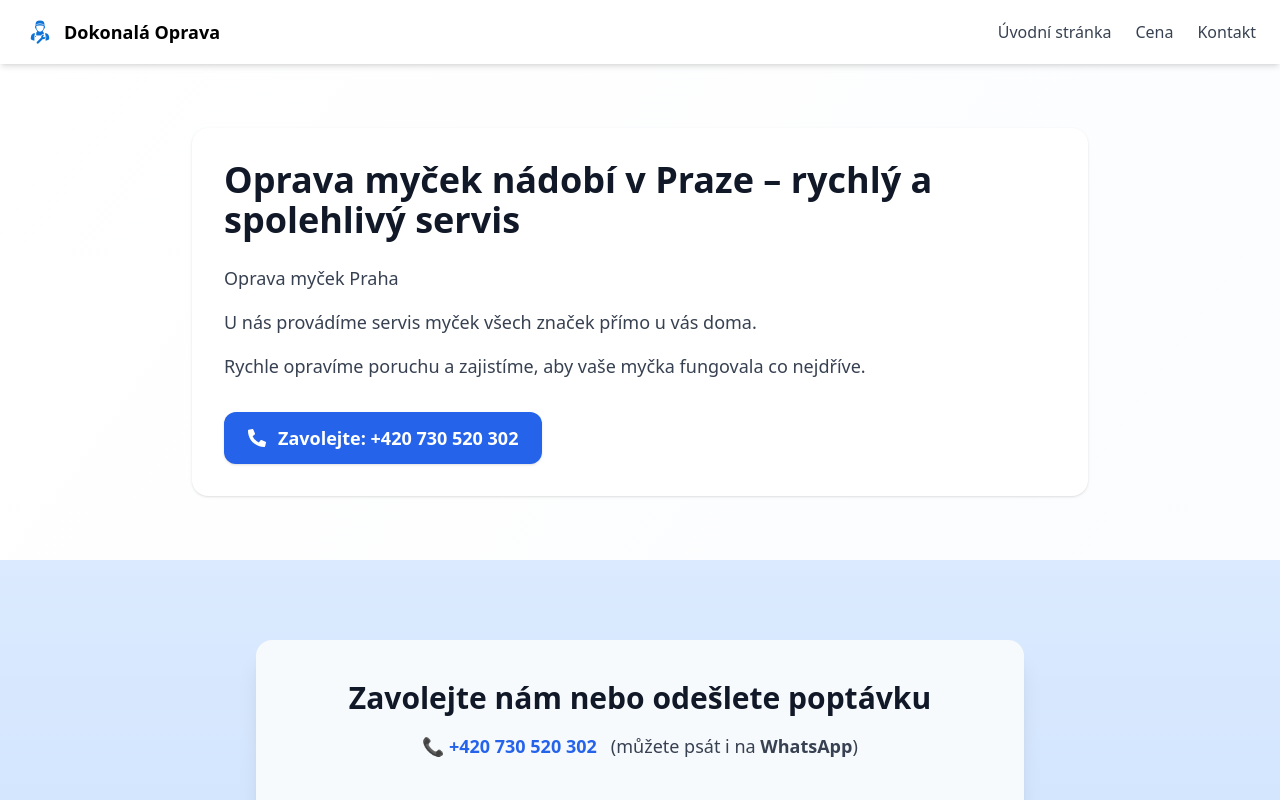
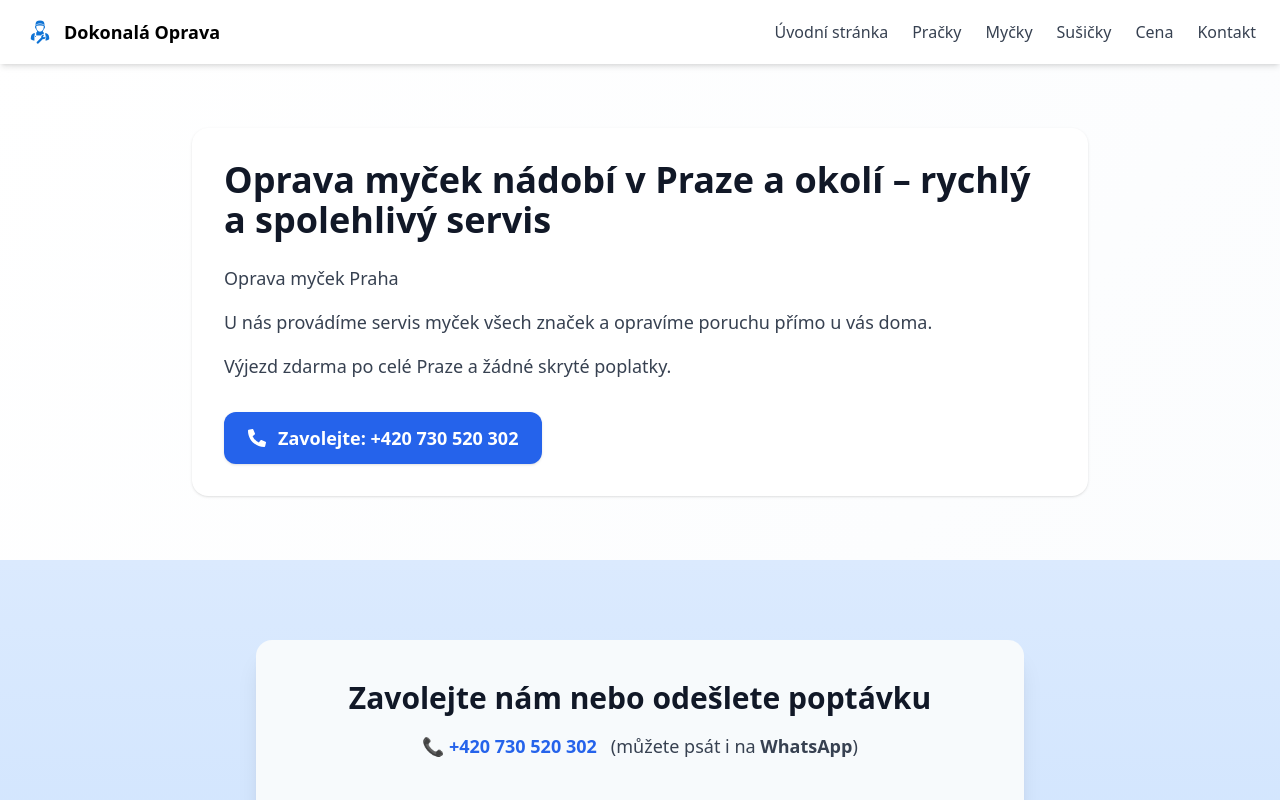
Before and after one commit to luatrix/oprava-cz, a React (Create React App) app: page /oprava-mycek-praha in a window 1280 px wide. Shown: the top 800 px of the page. Built offline with nearby package versions, Linux system fonts and the light colour scheme.

Commit message:
navigation

```diff
--- a/src/App.js
+++ b/src/App.js
@@ -5,22 +5,22 @@ import SeoServicePage from './pages/SeoServicePage';
 
 const seoPages = {
   '/oprava-pracek-praha': {
-    title: 'Oprava praček v Praze – rychlá a spolehlivá služba',
+    title: 'Oprava praček v Praze a okolí – rychlá a spolehlivá služba',
     lead: 'Oprava praček Praha',
     paragraphOne: 'U nás provádíme opravy praček všech značek přímo u vás doma v Praze.',
-    paragraphTwo: 'Ve většině případů je spotřebič opraven ještě tentýž den. Výjezd po Praze zdarma, diagnostika zdarma při opravě.'
+    paragraphTwo: 'Ve většině případů je spotřebič opraven ještě tentýž den. Výjezd po Praze je vždy zdarma a diagnostika není účtována, pokud opravu provedeme.'
   },
   '/oprava-mycek-praha': {
-    title: 'Oprava myček nádobí v Praze – rychlý a spolehlivý servis',
+    title: 'Oprava myček nádobí v Praze a okolí – rychlý a spolehlivý servis',
     lead: 'Oprava myček Praha',
-    paragraphOne: 'U nás provádíme servis myček všech značek přímo u vás doma.',
-    paragraphTwo: 'Rychle opravíme poruchu a zajistíme, aby vaše myčka fungovala co nejdříve.'
+    paragraphOne: 'U nás provádíme servis myček všech značek a opravíme poruchu přímo u vás doma.',
+    paragraphTwo: 'Výjezd zdarma po celé Praze a žádné skryté poplatky.'
   },
   '/oprava-susicek-praha': {
-    title: 'Oprava sušiček v Praze – profesionální a spolehlivá služba',
+    title: 'Oprava sušiček v Praze a okolí – profesionální tým',
     lead: 'Oprava sušiček Praha',
     paragraphOne: 'U nás zajistíme rychlou a spolehlivou opravu sušiček přímo u vás doma.',
-    paragraphTwo: 'Férové ceny a zkušenosti z více než 5 let. Výjezd po Praze zdarma, diagnostika zdarma při opravě.'
+    paragraphTwo: 'Férové ceny, zkušenosti z více než 5 let a výjezd po Praze vždy zdarma.'
   }
 };
 
--- a/src/LandingPage.jsx
+++ b/src/LandingPage.jsx
@@ -1,5 +1,6 @@
 import React from 'react';
 import { FaCheckCircle, FaPhoneAlt, FaQuoteLeft, FaStar } from 'react-icons/fa';
+import { Link } from 'react-router-dom';
 import repairGuy from './assets/repair-man.png';
 import washingMachine from './assets/washing-machine.png';
 import SiteHeader from './components/SiteHeader';
@@ -14,10 +15,22 @@ const benefits = [
 ];
 
 const serviceKeywords = [
-  'Oprava praček Praha',
-  'Oprava myček Praha',
-  'Oprava sušiček Praha',
-  'Servis domácích spotřebičů Praha'
+  {
+    title: 'Oprava praček Praha',
+    path: '/oprava-pracek-praha'
+  },
+  {
+    title: 'Oprava myček Praha',
+    path: '/oprava-mycek-praha'
+  },
+  {
+    title: 'Oprava sušiček Praha',
+    path: '/oprava-susicek-praha'
+  },
+  {
+    title: 'Servis domácích spotřebičů Praha',
+    path: '/oprava-pracek-praha'
+  }
 ];
 
 const trustItems = [
@@ -119,9 +132,15 @@ export default function LandingPage() {
           <h2 className="text-3xl sm:text-4xl font-bold text-gray-900 text-center mb-12">Služby</h2>
           <div className="grid grid-cols-1 sm:grid-cols-2 lg:grid-cols-4 gap-6">
             {serviceKeywords.map((service) => (
-              <div key={service} className="bg-white rounded-xl p-6 shadow border border-blue-100 text-center">
+              <div key={`${service.title}-${service.path}`} className="bg-white rounded-xl p-6 shadow border border-blue-100 text-center">
                 <div className="mx-auto w-12 h-1 rounded-full bg-blue-500 mb-4" />
-                <h3 className="text-xl font-semibold text-gray-900 leading-snug">{service}</h3>
+                <h3 className="text-xl font-semibold text-gray-900 leading-snug mb-4">{service.title}</h3>
+                <Link
+                  to={service.path}
+                  className="inline-flex items-center text-sm font-semibold text-blue-600 hover:text-blue-700"
+                >
+                  Otevřít stránku
+                </Link>
               </div>
             ))}
           </div>
--- a/src/components/SiteHeader.jsx
+++ b/src/components/SiteHeader.jsx
@@ -10,6 +10,9 @@ export default function SiteHeader() {
       </div>
       <nav className="flex items-center gap-6 text-base font-medium text-gray-700">
         <Link to="/" className="hover:text-blue-600">Úvodní stránka</Link>
+        <Link to="/oprava-pracek-praha" className="hover:text-blue-600">Pračky</Link>
+        <Link to="/oprava-mycek-praha" className="hover:text-blue-600">Myčky</Link>
+        <Link to="/oprava-susicek-praha" className="hover:text-blue-600">Sušičky</Link>
         <a href="/#pricing" className="hover:text-blue-600">Cena</a>
         <a href="/#contact" className="hover:text-blue-600">Kontakt</a>
       </nav>
```
